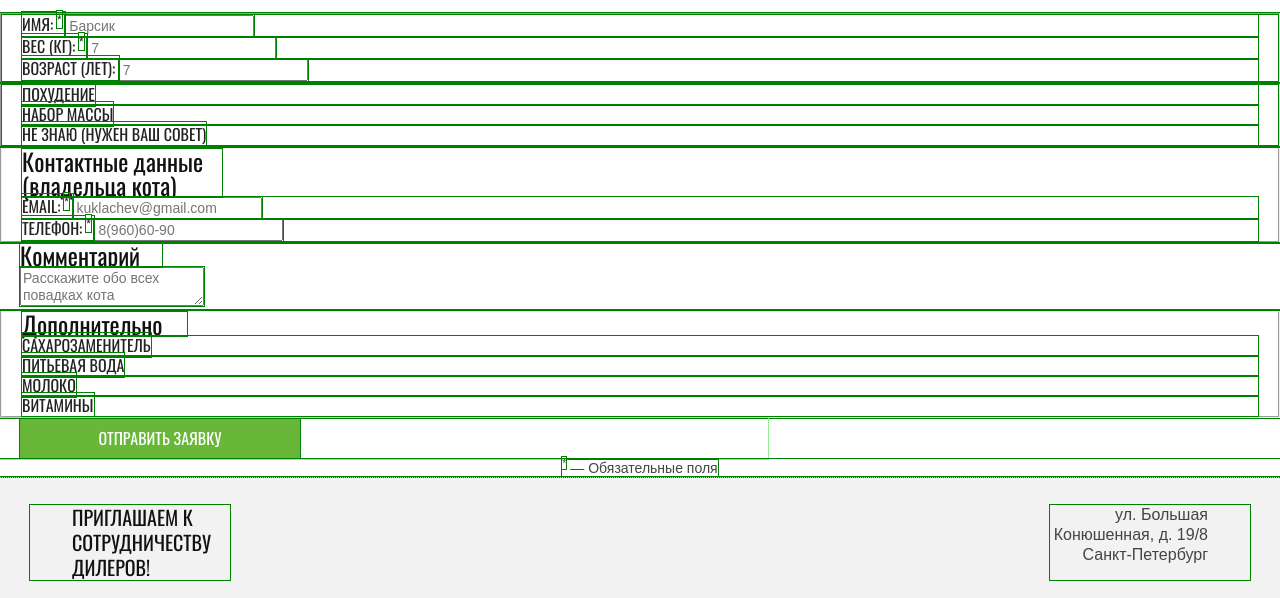
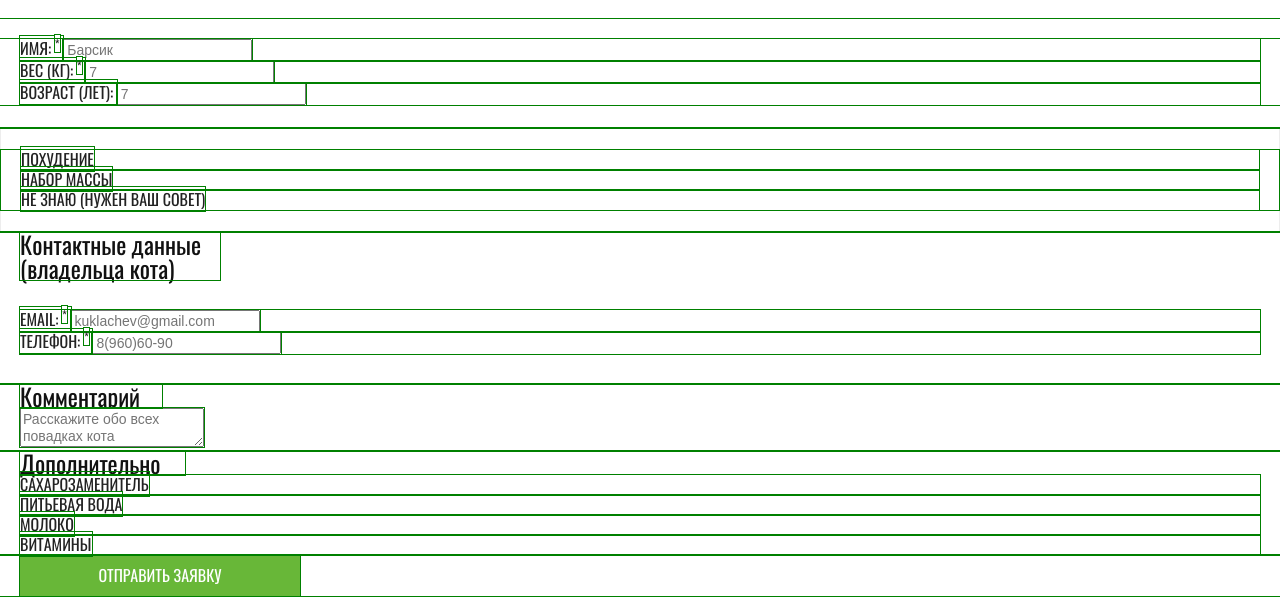
Before and after one commit to Shaktyka/4660-cat-energy, a plain HTML site: page source/form.html in a window 1280 px wide. Shown: the part 225-823 px from the top of the page. Drawn offline with nearby package versions, Linux system fonts and the light colour scheme; files that its build step writes are made by us from their sources.

Commit message:
Оформление страницы Выбор программы

```diff
--- a/source/form.html
+++ b/source/form.html
@@ -131,7 +131,7 @@
               </li>
             </ul>
           </fieldset>
-          <p class="questionary__button-wrapper container">
+          <p class="questionary__button-wrapper">
             <button class="questionary__button button button--green" type="submit">Отправить заявку</button>
           </p>
           <p class="form__legend-wrapper">
--- a/source/less/blocks/aim.less
+++ b/source/less/blocks/aim.less
@@ -1,3 +1,9 @@
+.aim {
+  padding-top: 21px;
+  padding-bottom: 21px;
+  border: 1px solid #ededed;
+}
+
 .aim__list {
   .mp-zero;
   padding-left: 20px;
--- a/source/less/blocks/cat-data.less
+++ b/source/less/blocks/cat-data.less
@@ -1,3 +1,8 @@
+.cat-data {
+  padding-top: 20px;
+  padding-bottom: 23px;
+}
+
 .cat-data__list {
   .mp-zero;
   padding-left: 20px;
--- a/source/less/blocks/form.less
+++ b/source/less/blocks/form.less
@@ -15,6 +15,8 @@
 }
 
 .form__legend {
+  display: block;
   font-size: 14px;
   line-height: 16px;
+  margin-bottom: 34px;
 }
--- a/source/less/blocks/owner-data.less
+++ b/source/less/blocks/owner-data.less
@@ -6,6 +6,7 @@
 .owner-data__title {
   width: 200px;
   .mp-zero;
+  margin-bottom: 30px;
   .ff-oswald;
   .font(24px;
   24px;
@@ -16,4 +17,5 @@
 .owner-data__list {
   .mp-zero;
   .ls-none;
+  margin-bottom: 30px;
 }
--- a/source/less/blocks/questionary.less
+++ b/source/less/blocks/questionary.less
@@ -1,5 +1,4 @@
 .questionary {
-  width: 320px;
   margin: 0 auto;
   outline: 1px dotted lightgreen;
 }
@@ -9,7 +8,7 @@
   .mp-zero;
   padding-left: 20px;
   padding-right: 20px;
-  margin-bottom: 16px;
+  margin-bottom: 22px;
   .ff-oswald;
   .t-upper;
   color: @black;
@@ -17,6 +16,7 @@
 
 .questionary__group {
   .mp-zero;
+  border: none;
 }
 
 .questionary__button-wrapper {
@@ -24,6 +24,7 @@
   .center;
   padding-left: 20px;
   padding-right: 20px;
+  margin-bottom: 24px;
 }
 
 .questionary__button {
```
